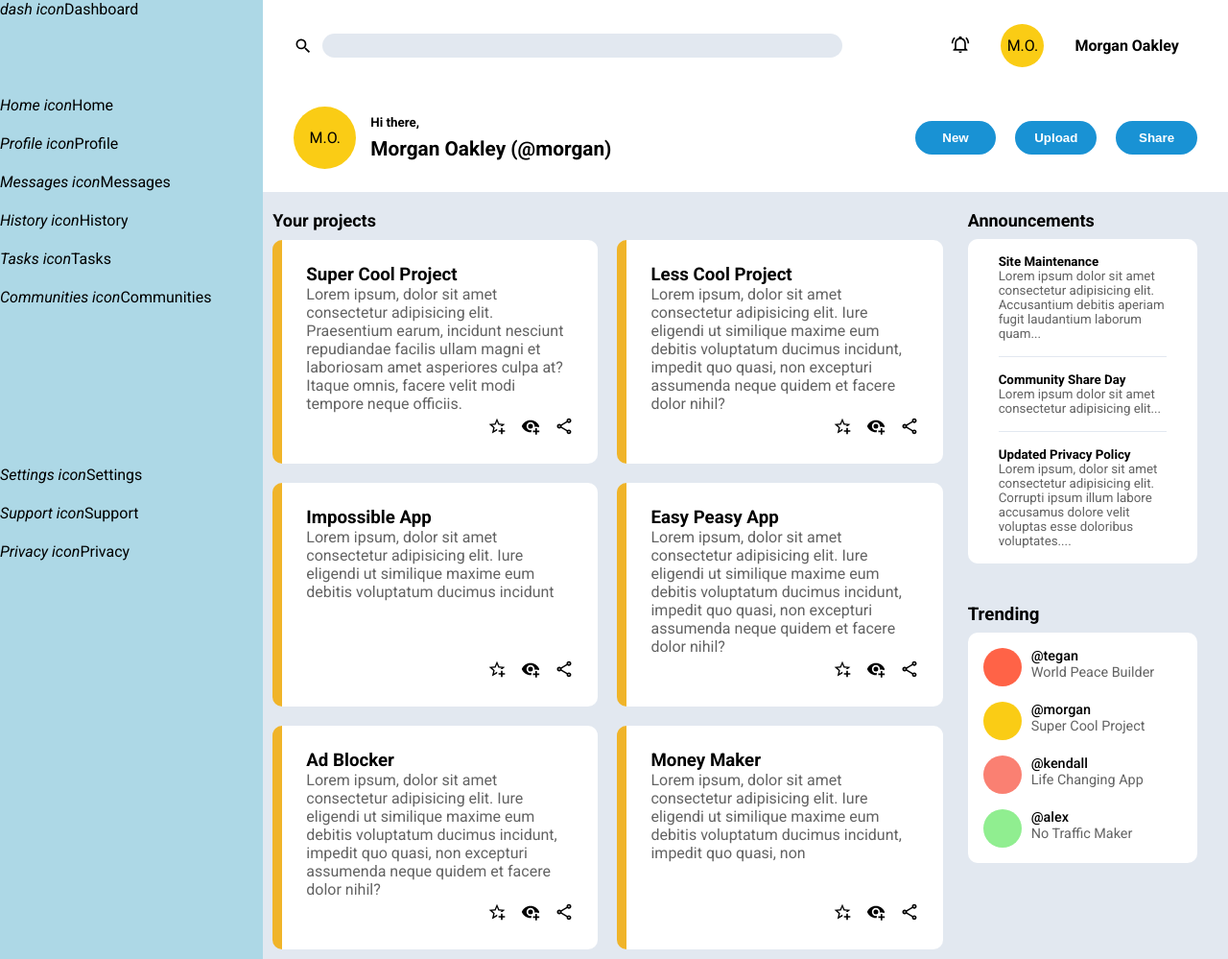
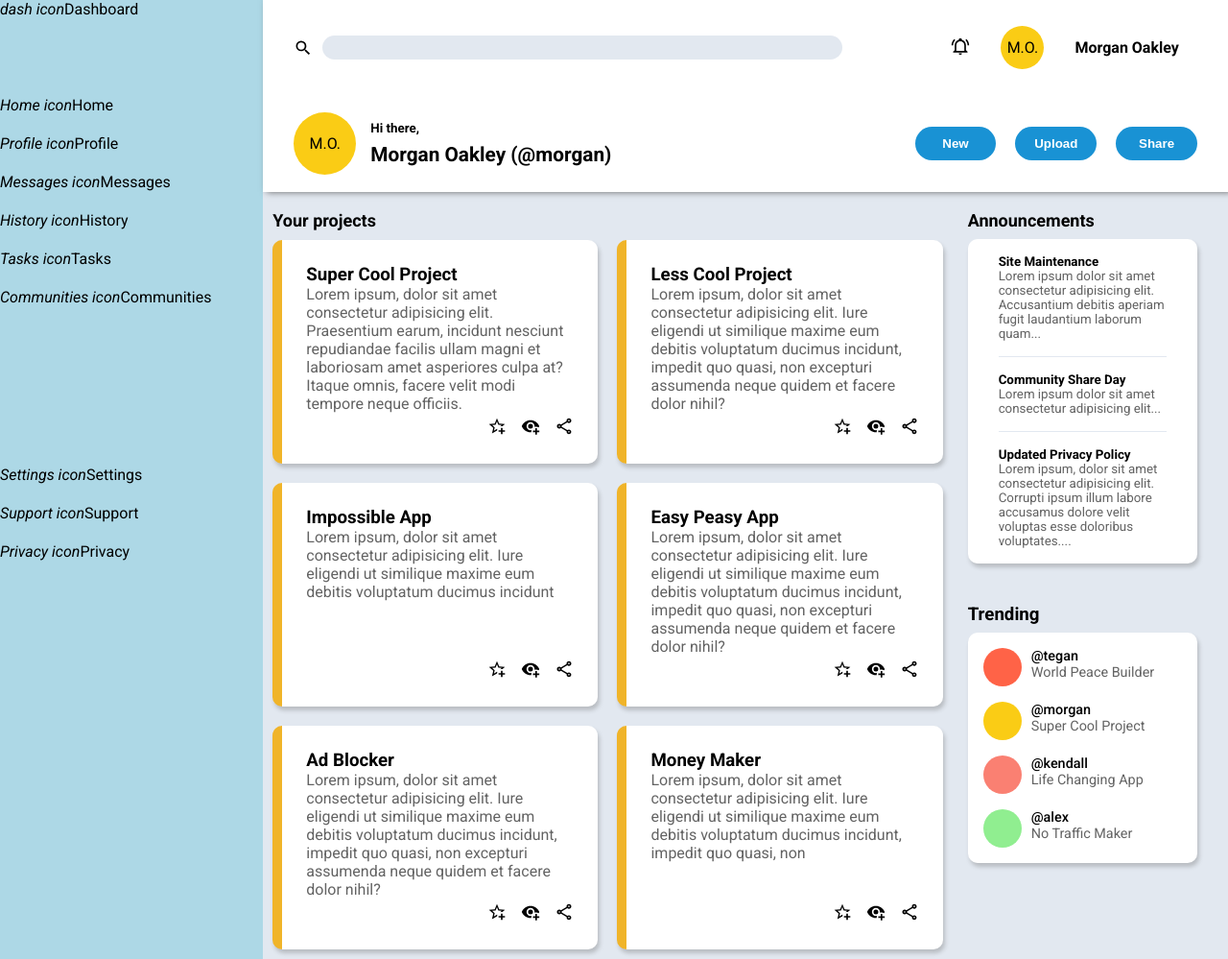
Before and after one commit to Rokenrol/admin-dashboard, a plain HTML site: page index.html in a window 1280 px wide. Shown: the whole page at 96% size. Drawn offline with Linux system fonts and the light colour scheme.

Commit message:
Add box-shadow effects on cards and header

```diff
--- a/styles.css
+++ b/styles.css
@@ -21,6 +21,7 @@ body {
 /*** Header ***/
 
 .header {
+    z-index: 1;
     background-color: white;
     grid-column: 2 / -1;
     grid-row: 1 / 3;
@@ -28,7 +29,7 @@ body {
     grid-template-columns: 3fr 2fr;
     grid-template-rows: 1fr 1fr;
     align-items: center;
-    padding-bottom: 0.5rem;
+    box-shadow: 4px 0px 7px #636363;
 }
 
 /* Margins to push header sections from the edges */
@@ -185,6 +186,7 @@ p.greeting > span {
     background-color: white;
     padding: 25px;
     margin: 10px;
+    box-shadow: 2px 4px 4px hsl(0deg 0% 39% / 32%);
 }
 
 .card p {
@@ -224,6 +226,7 @@ p.greeting > span {
     background-color: white;
     margin: 0.6rem 2rem 2rem 1rem;
     border-radius: 10px;
+    box-shadow: 2px 4px 4px hsl(0deg 0% 39% / 32%);
   }
 
   .announce-news {
@@ -270,6 +273,7 @@ p.greeting > span {
     color: #636363;
     border-radius: 10px;
     padding: 1rem;
+    box-shadow: 2px 4px 4px hsl(0deg 0% 39% / 32%);
   }
 
   .other-profiles > div {
```
